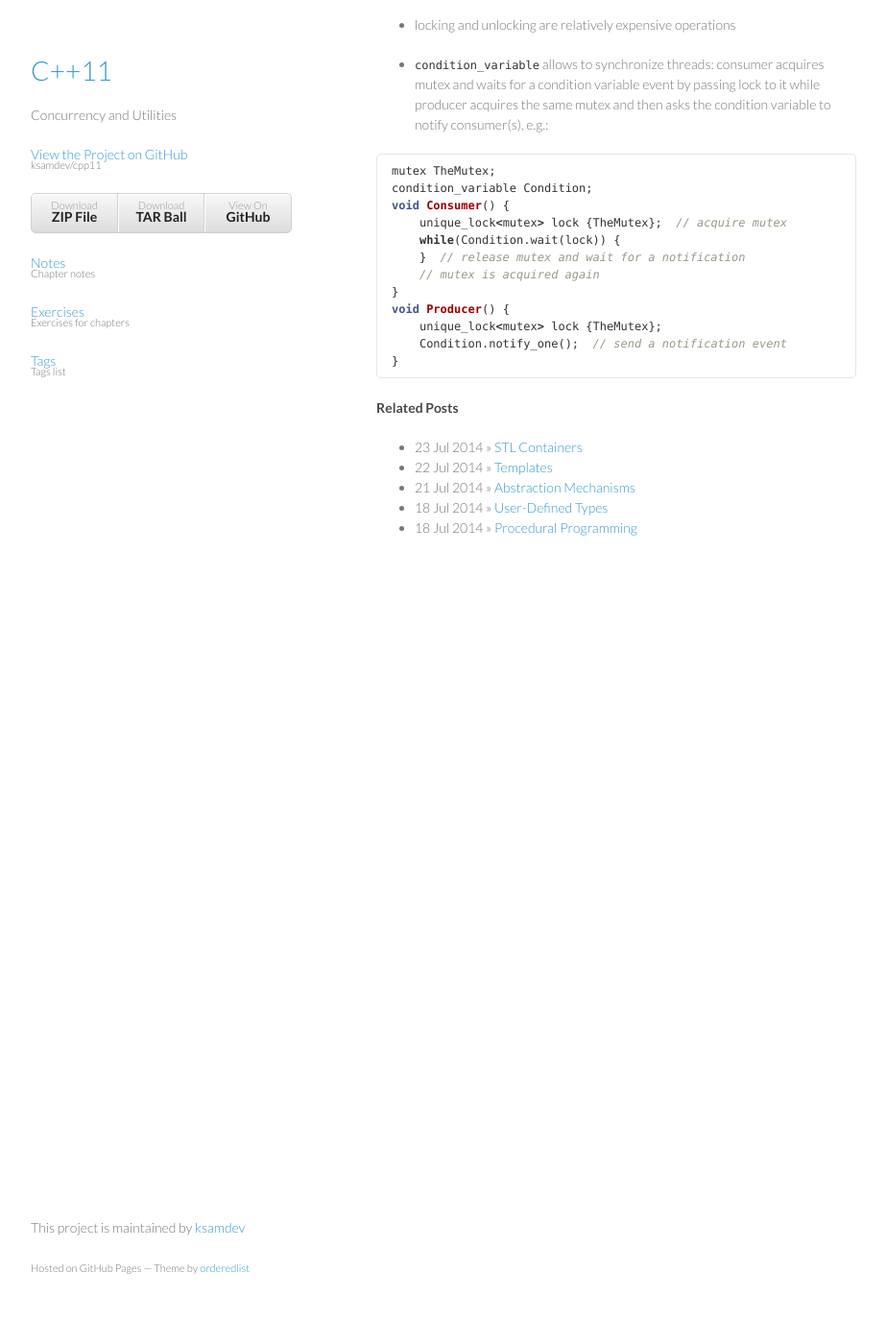
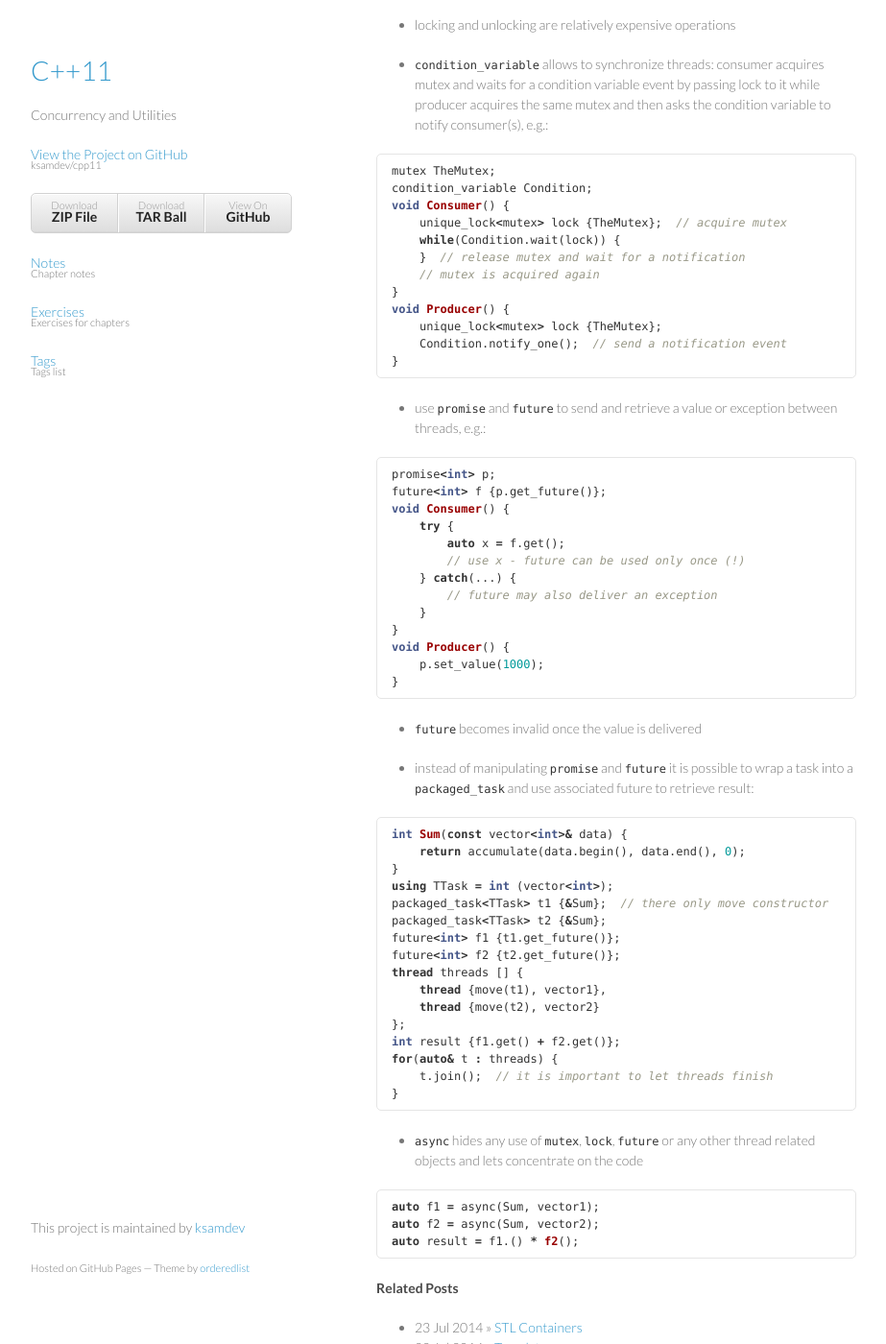
Before and after one commit to musasesay/cpp11, a Jekyll site: the page built from _posts/chapter5/2014-07-27-concurrency.md, in a window 1280 px wide and 1400 px high, scrolled down 1472 px. Shown: the whole window at 96% size, without its empty margins (178-1101 px from the left). Built offline with Jekyll 4.4.1, drawn with Linux system fonts in a browser that asks for light colours; Markdown is read by kramdown in place of the engine named in the settings; before the commit the page ends 2102 px from its top, so only the background shows below that; some of the changed text lies outside the part shown.

Commit message:
finish concurrencty

````diff
--- a/_posts/chapter5/2014-07-27-concurrency.md
+++ b/_posts/chapter5/2014-07-27-concurrency.md
@@ -4,6 +4,7 @@ categories: notes
 layout: post
 chapter: 5
 tags: resource unique_ptr shared_ptr task thread process mutex unique_lock lock
+      future promise packaged_task async
 ---
 
 * a *resource* is something that must be acquired and later released, e.g.
@@ -97,3 +98,55 @@ void Producer() {
     Condition.notify_one();  // send a notification event
 }
 ```
+
+* use `promise` and `future` to send and retrieve a value or exception between
+  threads, e.g.:
+
+```c++
+promise<int> p;
+future<int> f {p.get_future()};
+void Consumer() {
+    try {
+        auto x = f.get();
+        // use x - future can be used only once (!)
+    } catch(...) {
+        // future may also deliver an exception
+    }
+}
+void Producer() {
+    p.set_value(1000);
+}
+```
+
+* `future` becomes invalid once the value is delivered
+
+* instead of manipulating `promise` and `future` it is possible to wrap a task
+  into a `packaged_task` and use associated future to retrieve result:
+
+```c++
+int Sum(const vector<int>& data) {
+    return accumulate(data.begin(), data.end(), 0);
+}
+using TTask = int (vector<int>);
+packaged_task<TTask> t1 {&Sum};  // there only move constructor
+packaged_task<TTask> t2 {&Sum};
+future<int> f1 {t1.get_future()};
+future<int> f2 {t2.get_future()};
+thread threads [] {
+    thread {move(t1), vector1},
+    thread {move(t2), vector2}
+};
+int result {f1.get() + f2.get()};
+for(auto& t : threads) {
+    t.join();  // it is important to let threads finish
+}
+```
+
+* `async` hides any use of `mutex`, `lock`, `future` or any other thread related
+  objects and lets concentrate on the code
+
+```c++
+auto f1 = async(Sum, vector1);
+auto f2 = async(Sum, vector2);
+auto result = f1.() * f2();
+```
````
